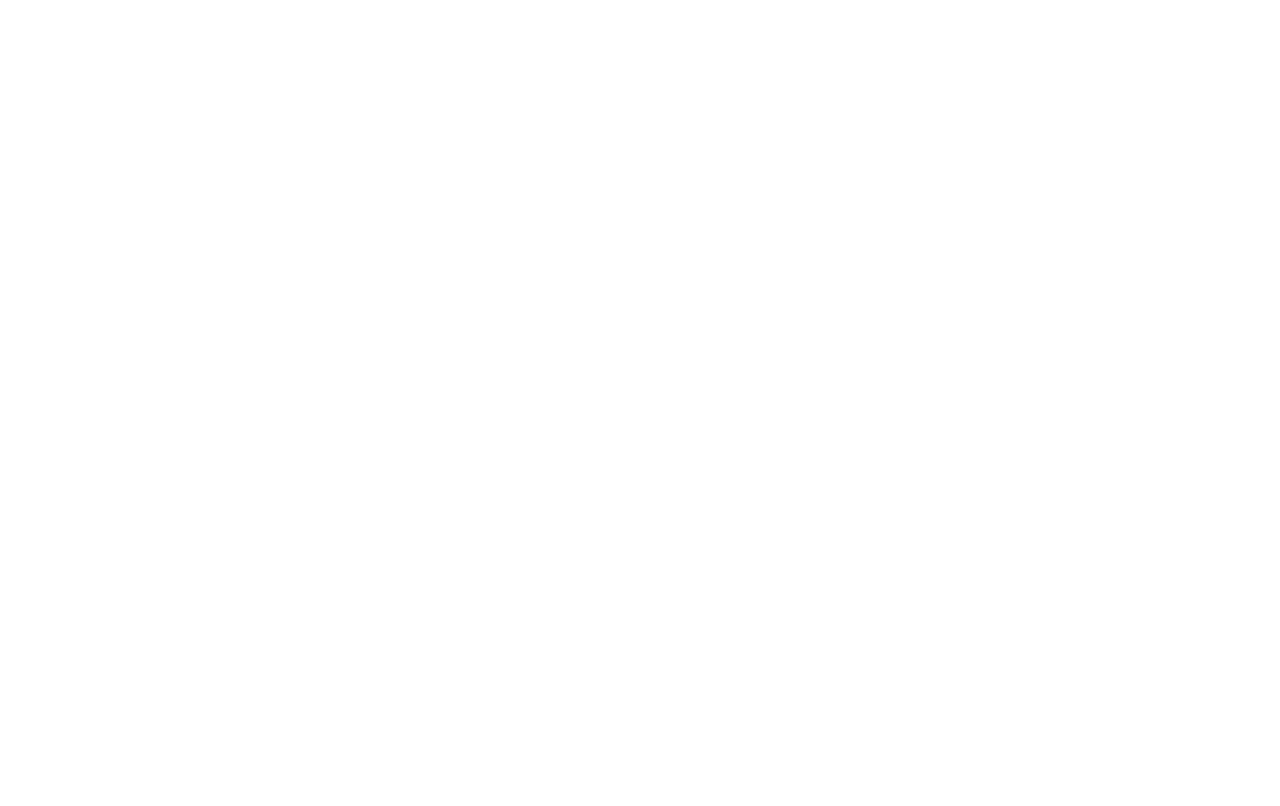
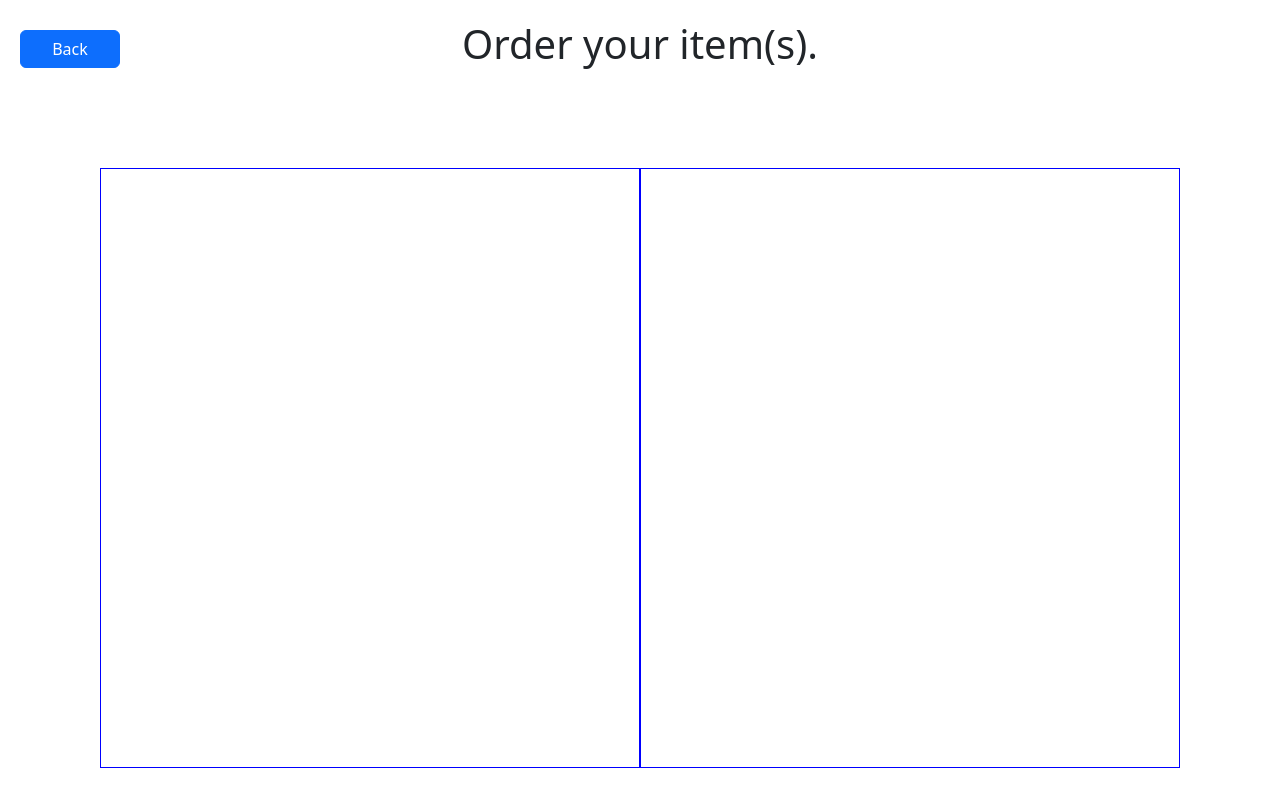
Before and after one commit to JBalaazs/SZJProject-frontend, a React (Create React App) app: page /buyit in a window 1280 px wide. Before the commit this address had no page. Shown: the top 806 px of the page. Built offline with nearby package versions, Linux system fonts and the light colour scheme.

Commit message:
CreateBuyIt

```diff
--- a/src/App.tsx
+++ b/src/App.tsx
@@ -3,6 +3,7 @@ import Home from './pages/Home';
 import Login from './pages/Login';
 import Registration from './pages/Registration';
 import Webshop from './pages/Webshop';
+import BuyIt from './pages/BuyIt';
 
 function App() {
   return (
@@ -11,6 +12,7 @@ function App() {
       <Route path='/login' element={<Login />} />
       <Route path='/registration' element={<Registration />} />
       <Route path='/webshop' element={<Webshop />} />
+      <Route path='/buyit' element={<BuyIt />} />
     </Routes>
   );
 }
--- /dev/null
+++ b/src/pages/BuyIt.tsx
@@ -0,0 +1,26 @@
+import { useNavigateService } from "../service/navigateService";
+
+export default function BuyIt () {
+
+    const navigateService = useNavigateService();
+
+    return(
+        <>
+
+            <button className="btn btn-primary backButton" onClick={() => navigateService.navigate('/webshop')}>Back</button>
+
+            <h1 className="title">Order your item(s).</h1>
+
+            <div className="buyItBox">
+                <div className="buyItInside">
+
+                </div>
+                <div className="buyItInside">
+
+                </div>
+            </div>
+
+        </>
+    );
+
+}
--- a/src/pages/Webshop.tsx
+++ b/src/pages/Webshop.tsx
@@ -1,9 +1,16 @@
 import './style.css';
+import { useNavigateService } from '../service/navigateService';
 
 export default function Webshop () {
 
+    /*Serive:*/
+
+    const navigateService = useNavigateService();
+
     return(
         <>
+
+            <button className="btn btn-primary backButton" onClick={() => navigateService.navigate('/')}>Back</button>
 
             <h1 className='title'>Shop Now and Experience the Difference!</h1>
 
@@ -15,7 +22,7 @@ export default function Webshop () {
 
                     <p className='productDescription'>Description about a product. Somebody want to sell it, now you can buy it. MAX 210 available</p>
 
-                    <button className='btn btn-primary buyProduct'>Buy It</button>
+                    <button className='btn btn-primary buyProduct' onClick={() => navigateService.navigate('/buyit')}>Buy It</button>
 
                 </div>
 
--- a/src/pages/style.css
+++ b/src/pages/style.css
@@ -123,3 +123,21 @@
     align-self: center;
     margin-bottom: 10px;
 }
+
+/*BuyIt:*/
+
+.buyItBox{
+    height: 600px;
+    margin: 100px;
+
+    display: flex;
+    justify-content: center;
+    align-items: center;
+    flex-direction: row;
+}
+
+.buyItInside{
+    border: solid 1px blue;
+    height: 600px;
+    width: 800px;
+}
```
